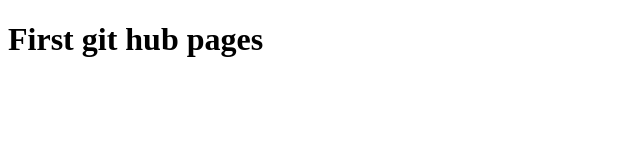
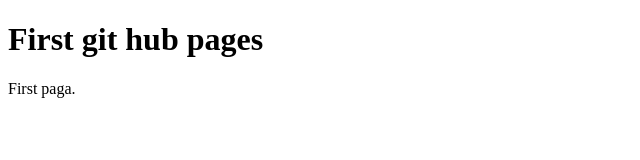
Before and after one commit to shakir3264/shakir3264.github.io, a plain HTML site: page index.html in a window 1280 px wide. Shown: the full height of the page, 0-640 px from the left. Drawn offline with Linux system fonts and the light colour scheme.

Commit message:
new para

```diff
--- a/index.html
+++ b/index.html
@@ -7,5 +7,6 @@
 </head>
 <body>
     <h1>First git hub pages </h1>
+    <p>First paga.</p>
 </body>
 </html>
```
